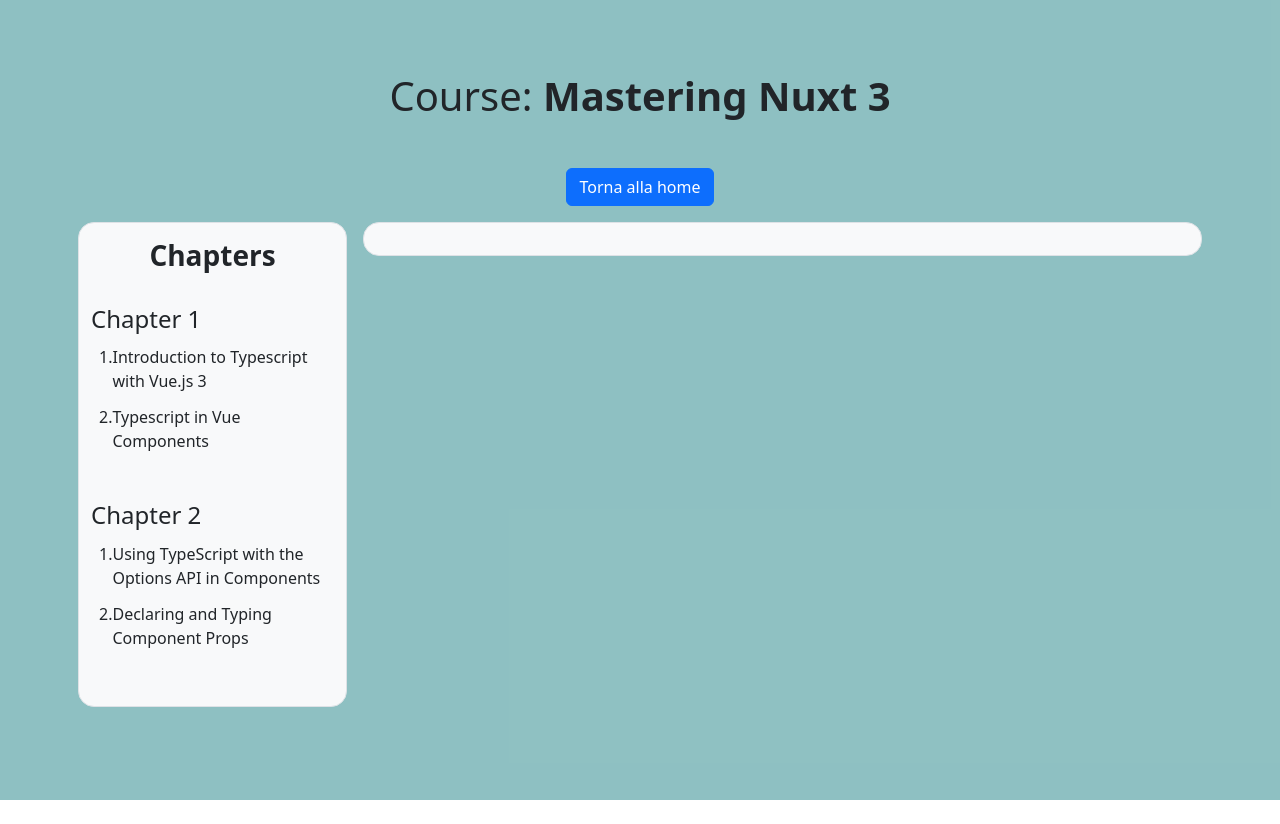
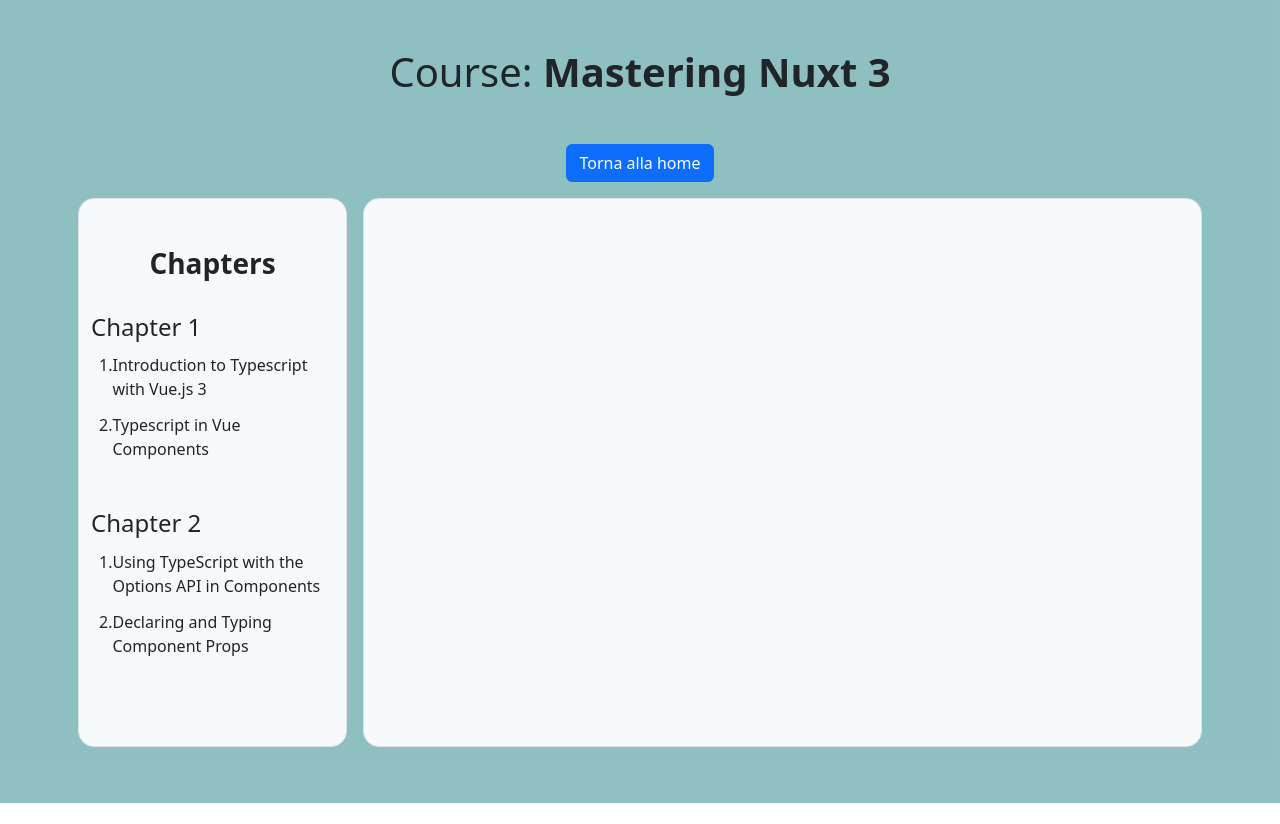
Before and after one commit to CarloSalaris/nuxt-3-first-steps, a Nuxt app: page /course in a window 1280 px wide. After the commit the page ends 803 px from the top, so only its background shows below. Built offline with nearby package versions, Linux system fonts and the light colour scheme.

Commit message:
Error handling client side

```diff
--- a/composables/useCourse.ts
+++ b/composables/useCourse.ts
@@ -8,6 +8,7 @@
   videoId: number;
   text: string;
   sourceUrl?: string; //optional field
+  path: string;
 };
 
 type Chapter = {
--- a/layouts/default.vue
+++ b/layouts/default.vue
@@ -1,6 +1,6 @@
 <template>
-    <div class="vh-100 m-0 py-4" style="background-color: rgba(100, 169, 171, 0.726);">
-        <div class="container h-100">
+    <div class="h-100 min-vh-100 m-0 p-0" style="background-color: rgba(100, 169, 171, 0.726);">
+        <div class="container py-5">
             <slot />
         </div>
     </div>
--- a/pages/course.vue
+++ b/pages/course.vue
@@ -1,6 +1,6 @@
 <template>
     <div class="text-center mb-2">
-        <h1 class="my-5">Course: <strong>Mastering Nuxt 3</strong></h1>
+        <h1 class="mb-5">Course: <strong>Mastering Nuxt 3</strong></h1>
         <NuxtLink class="btn btn-primary" to="/">
             Torna alla home
         </NuxtLink>
@@ -8,7 +8,7 @@
 
     <div class="row">
         <div class="col-12 col-md-4 col-xl-3 p-2">
-            <div class="bg-light h-100 border rounded-4 px-1 py-3">
+            <div class="bg-light h-100 border rounded-4 px-1 py-5">
                 <h3 class="text-center fw-bold">Chapters</h3>
                 <div class="p-2 my-4" v-for="chapter in chapters" :key="chapter.slug">
 
@@ -24,8 +24,23 @@
             </div>
         </div>
         <div class="col-12 col-md-8 col-xl-9 p-2">
-            <div class="bg-light border rounded-4 p-3">
-                <NuxtPage />
+            <div class="bg-light h-100 border rounded-4 px-3 py-5">
+                <NuxtErrorBoundary>
+                    <NuxtPage />
+                    <template #error="{ error }">
+                        <div class="h-100 d-flex align-items-center justify-content-center">
+                            <div class="text-center">
+                                <p>
+                                    Oh no, something went wrong with the lesson! <br>
+                                    <code>{{ error }}</code>
+                                </p>
+                                <button class="btn btn-primary" @click="resetError(error)">
+                                    Reset
+                                </button>
+                            </div>
+                        </div>
+                    </template>
+                </NuxtErrorBoundary>
             </div>
         </div>
     </div>
@@ -33,6 +48,10 @@
 
 <script setup>
 const { chapters } = useCourse();
+
+const resetError = async (error) => {
+    error.value = null;
+}
 /* definePageMeta({
     layout: false,
     or
--- a/pages/course/chapter/[chapterSlug]/lesson/[lessonSlug].vue
+++ b/pages/course/chapter/[chapterSlug]/lesson/[lessonSlug].vue
@@ -1,21 +1,19 @@
 <template>
-
     <div class="text-center">
         <h3 class="fw-bold">{{ chapter.title }} - Lesson {{ lesson.number }}</h3>
         <h2 class="fw-bold my-4">{{ lesson.title }}</h2>
     </div>
 
-    <VideoPlayer
-        v-if="lesson.videoId"
-        :video-id="lesson.videoId"
-    />
+    <VideoPlayer v-if="lesson.videoId" :video-id="lesson.videoId" />
 
     <p class="my-3">{{ lesson.text }}</p>
 
-    <LessonCompleteButton
-        :model-value="isLessonComplete"
-        @update:model-value="toggleComplete"/>
-
+    <div class="d-flex justify-content-around">
+        <LessonCompleteButton :model-value="isLessonComplete" @update:model-value="toggleComplete" />
+        <button class="btn btn-danger" @click="sendToError()">
+            Error button
+        </button>
+    </div>
 </template>
 
 <script setup>
@@ -38,7 +36,7 @@
     return `${lesson.value.title} - ${course.title}`;
 })
 useHead({
-  title,
+    title,
 });
 
 const progress = useLocalStorage('progress', []);
@@ -61,4 +59,8 @@
     }
     progress.value[chapter.value.number - 1][lesson.value.number - 1] = !isLessonComplete.value;
 }
+
+const sendToError = () => {
+    throw createError('Scemo chi legge!')
+}
 </script>
```
